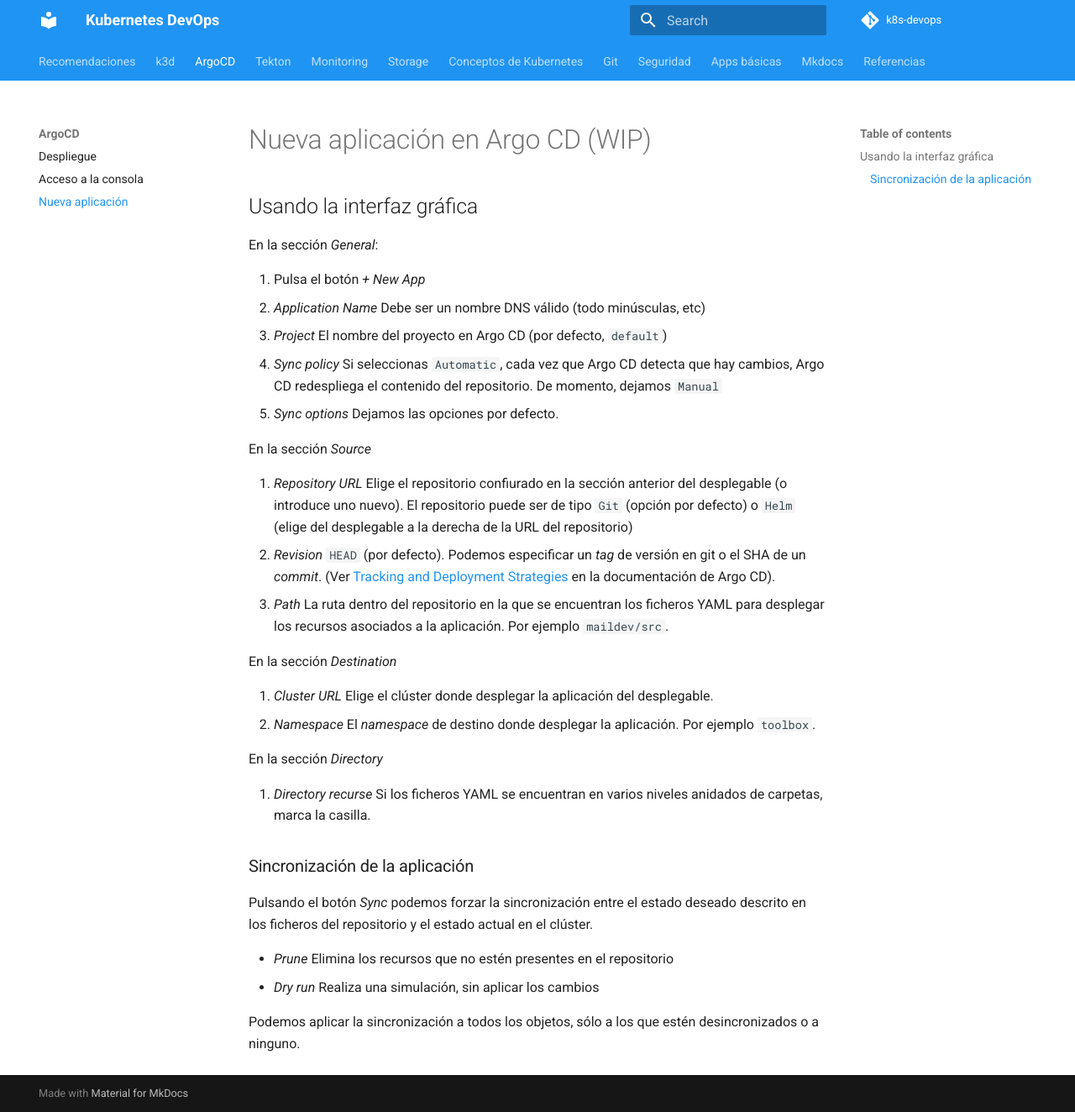
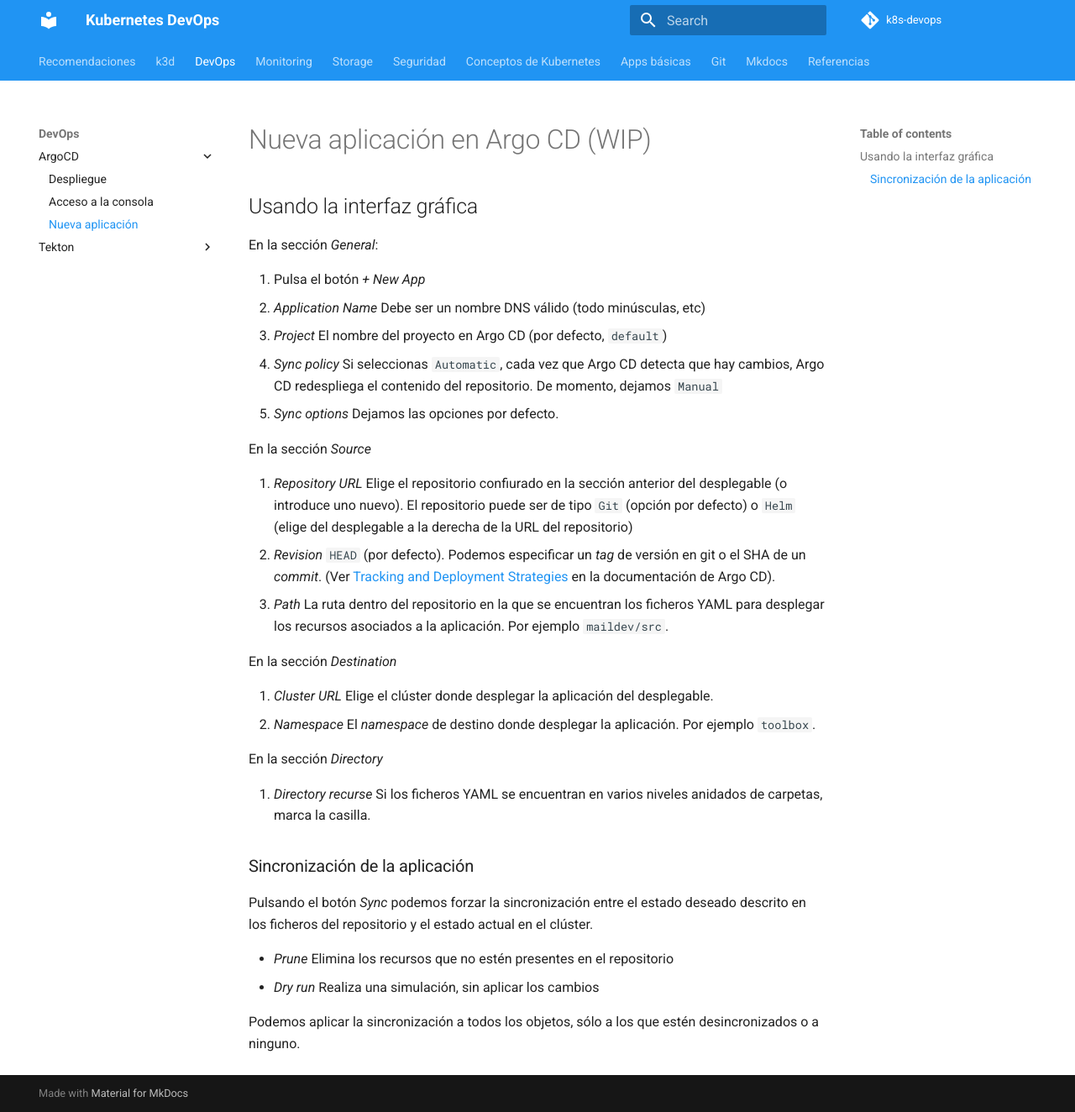
Before and after one commit to onthedock/k8s-devops, an MkDocs documentation site: the page built from docs/devops/argocd/nueva-aplicacion.md, in a window 1280 px wide and 1324 px high. Shown: the whole window at 84% size. Built offline with MkDocs 1.6.1 and Material for MkDocs 9.7.7, drawn with Linux system fonts in a browser that asks for light colours; comment, search, counter and statistics services are not loaded.

Commit message:
Agrupa ArgoCD y Tekton en DevOps

```diff
--- a/mkdocs.yml
+++ b/mkdocs.yml
@@ -5,14 +5,15 @@ nav:
   - k3d:
       Instalación:                  k3d/instalacion.md
       Crear un clúster:             k3d/crear-cluster.md
-  - ArgoCD:
-      Despliegue:                   argocd/argocd.md
-      Acceso a la consola:          argocd/acceso-consola.md
-      Nueva aplicación:             argocd/nueva-aplicacion.md
-  - Tekton:
-      Tekton:                       tekton/overview.md
-      Despliegue de Tekton:         tekton/deploy-tekton.md
-      CI/CD con Tekton:             tekton/first-workflow.md
+  - DevOps:
+      ArgoCD:
+        Despliegue:                 devops/argocd/argocd.md
+        Acceso a la consola:        devops/argocd/acceso-consola.md
+        Nueva aplicación:           devops/argocd/nueva-aplicacion.md
+      Tekton:
+        Tekton:                     devops/tekton/overview.md
+        Despliegue de Tekton:       devops/tekton/deploy-tekton.md
+        CI/CD con Tekton:           devops/tekton/first-workflow.md
   - Monitoring:
       Despliegue de Prometheus:     monitoring/prometheus.md
       Componentes de Prometheus:    monitoring/prometheus-componentes.md
@@ -25,27 +26,28 @@ nav:
         - Instalación de Velero:        storage/backup/instalacion-de-velero.md
         - Crear copia de seguridad:     storage/backup/crear-copia-de-seguridad.md
         - Recuperar copia de seguridad: storage/backup/recuperar-copia-de-seguridad.md
+  - Seguridad:
+        Kube-linter:
+          KubeLinter:                  seguridad/kube-linter/kube-linter.md
+          Uso de KubeLinter:           seguridad/kube-linter/usando-kube-linter.md
+        OpenLDAP:
+          Despliegue de OpenLDAP:      seguridad/openldap/despliegue-de-openldap.md
+
   - Conceptos de Kubernetes:
       Descripción general:          kubernetes/descripcion-general.md
       Comandos útiles:              kubernetes/comandos-utiles.md
       Pods:                         kubernetes/pod.md
       Volumes:                      kubernetes/volumes.md
+
+  - Apps básicas:
+      MySQL:
+        MySQL (sólo 1 réplica):     appsbasicas/mysql/mysql-1-replica.md
   - Git:
       Deshacer último commit local:                           git/deshacer-ultimo-commit-local.md
       Comparar fichero entre dos ramas:                       git/comparar-fichero-entre-dos-ramas.md
       Combinar commits (squash):                              git/combinar-commits.md
       Ejemplo realista sobre cómo combinar commits (squash):  git/ejemplo-combinar-commits.md
       Combinar commits al hacer merge:                        git/combinar-commits-al-hacer-merge.md
-  - Seguridad:
-      Kube-linter:
-        KubeLinter:                  seguridad/kube-linter/kube-linter.md
-        Uso de KubeLinter:           seguridad/kube-linter/usando-kube-linter.md
-      OpenLDAP:
-        Despliegue de OpenLDAP:      seguridad/openldap/despliegue-de-openldap.md
-
-  - Apps básicas:
-      MySQL:
-        MySQL (sólo 1 réplica):     appsbasicas/mysql/mysql-1-replica.md
   - Mkdocs:
       Configuración básica:         mkdocs/basic-setup.md
       Servidor de desarrollo:       mkdocs/servidor-de-desarrollo.md
```
Also changed, not shown: docs/devops/argocd/acceso-consola.md (renamed from docs/argocd/acceso-consola.md), docs/devops/argocd/argocd.md (renamed from docs/argocd/argocd.md), docs/devops/argocd/deploy/argocd.yaml (renamed from docs/argocd/deploy/argocd.yaml), docs/devops/argocd/files/argocd-install-stable-.yaml (renamed from docs/argocd/files/argocd-install-stable-.yaml), docs/devops/argocd/nueva-aplicacion.md (renamed from docs/argocd/nueva-aplicacion.md), docs/devops/tekton/deploy-tekton.md (renamed from docs/tekton/deploy-tekton.md), docs/devops/tekton/deploy/goodbye-task.yaml (renamed from docs/tekton/deploy/goodbye-task.yaml), docs/devops/tekton/deploy/goodbye-taskrun.yaml (renamed from docs/tekton/deploy/goodbye-taskrun.yaml), docs/devops/tekton/deploy/greeter-task.yaml (renamed from docs/tekton/deploy/greeter-task.yaml), docs/devops/tekton/deploy/greeter-taskrun.yaml (renamed from docs/tekton/deploy/greeter-taskrun.yaml), docs/devops/tekton/deploy/hello-goodbye-pipeline.yaml (renamed from docs/tekton/deploy/hello-goodbye-pipeline.yaml), docs/devops/tekton/deploy/hello-goodbye-pipelinerun.yaml (renamed from docs/tekton/deploy/hello-goodbye-pipelinerun.yaml), docs/devops/tekton/deploy/hello-task.yaml (renamed from docs/tekton/deploy/hello-task.yaml), docs/devops/tekton/deploy/namespace-cicd.yaml (renamed from docs/tekton/deploy/namespace-cicd.yaml), 4 more files.
